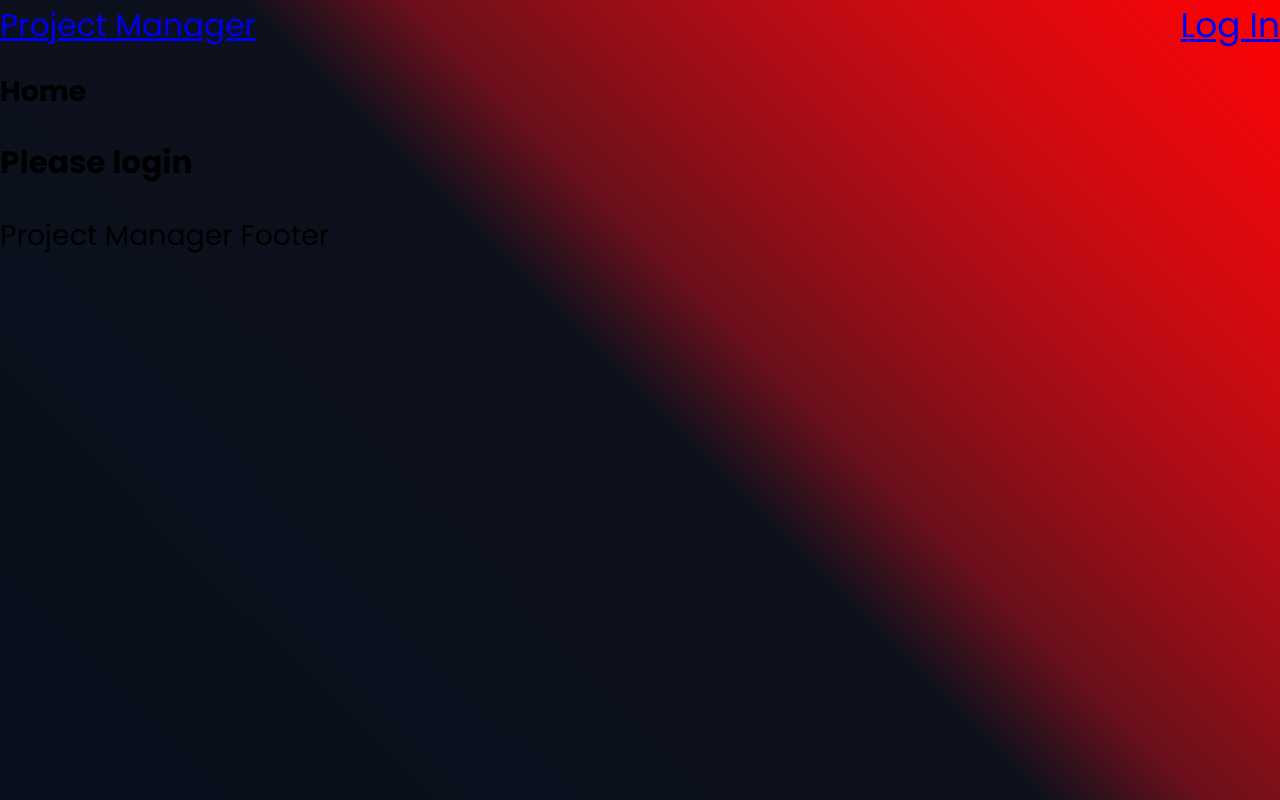
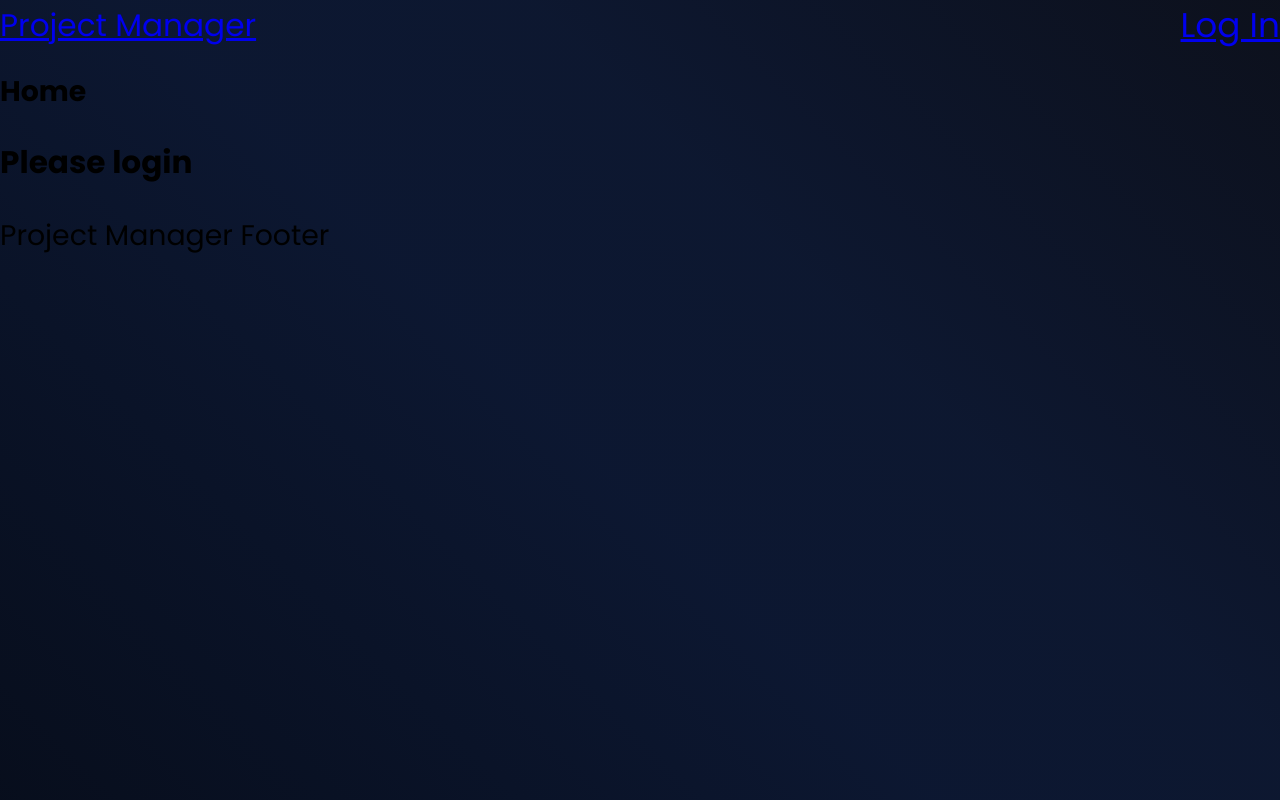
Before and after one commit to venoblin/teamhub-frontend, a React (Create React App) app: page / in a window 1280 px wide. Built offline with nearby package versions, Linux system fonts and the light colour scheme; no server answers.

Commit message:
added styles

```diff
--- a/src/styles/index.css
+++ b/src/styles/index.css
@@ -9,7 +9,7 @@ body {
   font-family: "Poppins", sans-serif;
   -webkit-font-smoothing: antialiased;
   -moz-osx-font-smoothing: grayscale;
-  background: linear-gradient(45deg, hsl(222, 59%, 7%) 0%, hsl(223, 53%, 7%) 8%, hsl(223, 49%, 7%) 17%, hsl(224, 46%, 8%) 25%, hsl(224, 43%, 8%) 33%, hsl(225, 40%, 8%) 42%, hsl(225, 38%, 8%) 50%, hsl(353, 74%, 24%) 58%, hsl(356, 83%, 32%) 67%, hsl(357, 88%, 38%) 75%, hsl(358, 91%, 43%) 83%, hsl(359, 94%, 47%) 92%, hsl(0, 100%, 50%) 100%);
+  background-image: linear-gradient(45deg, hsl(222, 59%, 7%) 0%, hsl(222, 59%, 8%) 9%, hsl(222, 60%, 9%) 18%, hsl(222, 60%, 10%) 27%, hsl(222, 60%, 11%) 36%, hsl(222, 60%, 12%) 45%, hsl(222, 59%, 12%) 55%, hsl(222, 57%, 12%) 64%, hsl(223, 54%, 11%) 73%, hsl(223, 50%, 10%) 82%, hsl(224, 45%, 9%) 91%, hsl(225, 38%, 8%) 100%);
   background-repeat: no-repeat;
   background-size: cover;
 }
--- a/src/styles/index.scss
+++ b/src/styles/index.scss
@@ -10,21 +10,20 @@ body {
   font-family: 'Poppins', sans-serif;
   -webkit-font-smoothing: antialiased;
   -moz-osx-font-smoothing: grayscale;
-  background: linear-gradient(
+  background-image: linear-gradient(
   45deg,
   hsl(222deg 59% 7%) 0%,
-  hsl(223deg 53% 7%) 8%,
-  hsl(223deg 49% 7%) 17%,
-  hsl(224deg 46% 8%) 25%,
-  hsl(224deg 43% 8%) 33%,
-  hsl(225deg 40% 8%) 42%,
-  hsl(225deg 38% 8%) 50%,
-  hsl(353deg 74% 24%) 58%,
-  hsl(356deg 83% 32%) 67%,
-  hsl(357deg 88% 38%) 75%,
-  hsl(358deg 91% 43%) 83%,
-  hsl(359deg 94% 47%) 92%,
-  hsl(0deg 100% 50%) 100%
+  hsl(222deg 59% 8%) 9%,
+  hsl(222deg 60% 9%) 18%,
+  hsl(222deg 60% 10%) 27%,
+  hsl(222deg 60% 11%) 36%,
+  hsl(222deg 60% 12%) 45%,
+  hsl(222deg 59% 12%) 55%,
+  hsl(222deg 57% 12%) 64%,
+  hsl(223deg 54% 11%) 73%,
+  hsl(223deg 50% 10%) 82%,
+  hsl(224deg 45% 9%) 91%,
+  hsl(225deg 38% 8%) 100%
   );
   background-repeat: no-repeat;
   background-size: cover;
```
Also changed, not shown: 1 other file (tests, documents, lock files or other folders).
